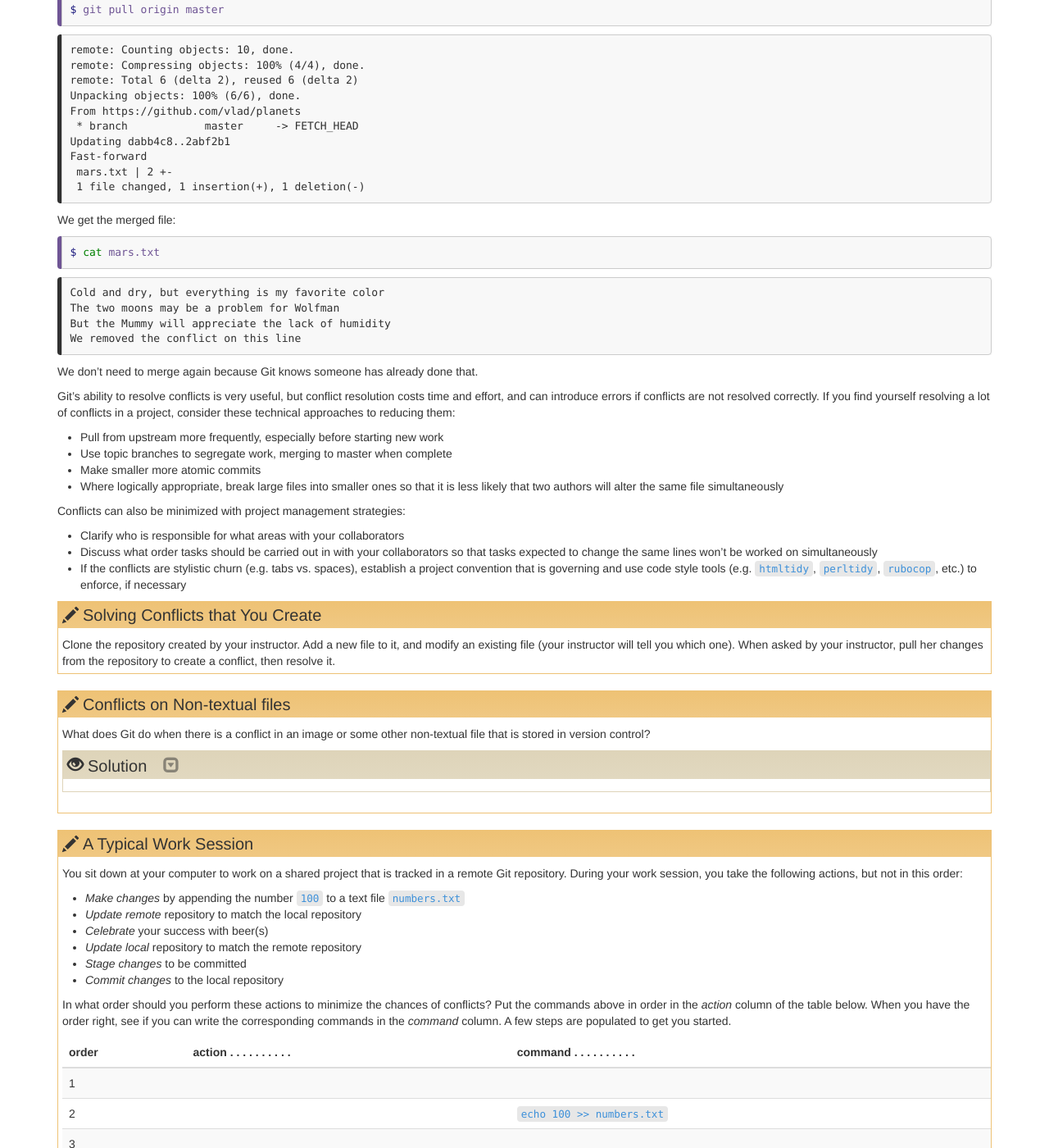
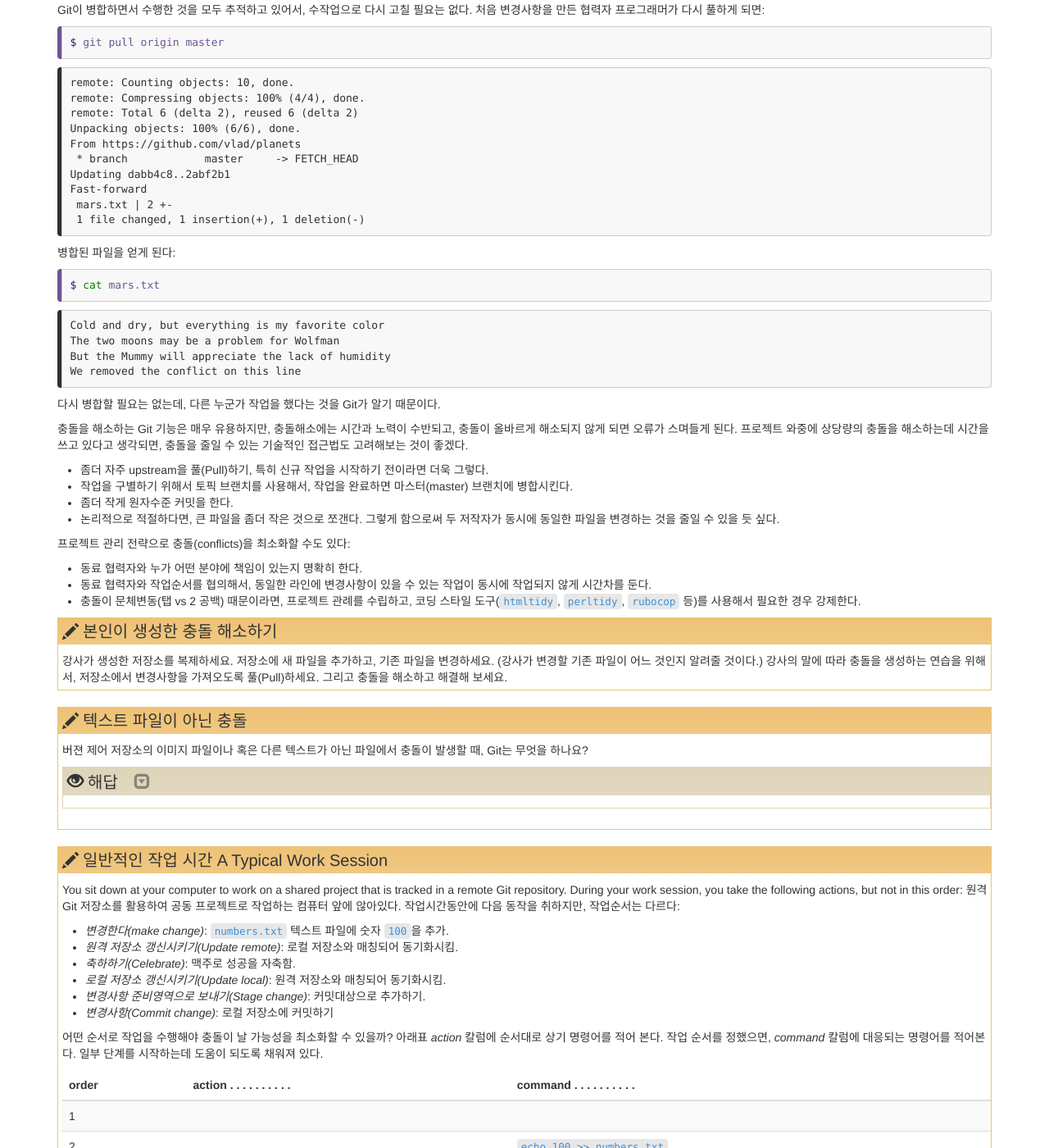
Before and after one commit to statkclee/git-novice-kr, a Jekyll site: the page built from _episodes/09-conflict.md, in a window 1280 px wide and 1400 px high, scrolled down 3647 px. Shown: the whole window at 82% size. Built offline with Jekyll 4.4.1, drawn with Linux system fonts in a browser that asks for light colours; some of the changed text lies outside the part shown.

Commit message:
translated conflict

```diff
--- a/_episodes/09-conflict.md
+++ b/_episodes/09-conflict.md
@@ -1,27 +1,30 @@
 ---
-title: Conflicts
+title: 충돌 (Conflicts)
 teaching: 15
 exercises: 0
 questions:
-- "What do I do when my changes conflict with someone else's?"
+- "본인 변경사항이 다른 누군가의 변경사항과 충돌나는 경우 어떻게 해야 하나요?"
 objectives:
-- "Explain what conflicts are and when they can occur."
-- "Resolve conflicts resulting from a merge."
+- "충돌이 무엇이고, 언제 생기는지를 설명한다."
+- "병합(merge)로부터 생기는 충돌을 해결한다."
 keypoints:
-- "Conflicts occur when two or more people change the same file(s) at the same time."
-- "The version control system does not allow people to overwrite each other's changes blindly, but highlights conflicts so that they can be resolved."
+- "충돌은 2명 혹은 그 이상의 사람들이 동시에 동일한 파일에 변경사항을 가할 때 발생된다."
+- "버전제어 시스템은 다른 사람의 변경사항을 그냥 덮어쓰게 하는 것을 허락하지 않고, 충돌나는 곳을 강조해서 해결될 수 있도록 한다."
 ---
 
-As soon as people can work in parallel, they'll likely step on each other's
-toes.  This will even happen with a single person: if we are working on
-a piece of software on both our laptop and a server in the lab, we could make
-different changes to each copy.  Version control helps us manage these
-[conflicts]({{ page.root }}/reference#conflicts) by giving us tools to
-[resolve]({{ page.root }}/reference#resolve) overlapping changes.
+사람들이 병렬로 작업을 할 수 있게 됨에 따라,
+누군가 다른 사람 작업영역에 발을 들여 넣을 가능성이 생겼다.
+혼자서 작업할 경우에도 이런 현상이 발생한다:
+소프트웨어 개발을 개인 노트북과 연구실 서버에서 작업한다면,
+각 작업본에 다른 변경사항을 만들 수 있다.
+버젼 제어(version control)가 겹치는 변경사항을
+[해결(resolve)]({{ page.root }}/reference.html#resolve)하는 툴을 제공함으로서,
+이러한 [충돌(conflicts)]({{ page.root }}/reference.html#conflicts)을 관리할 수 있게 돕는다.
 
-To see how we can resolve conflicts, we must first create one.  The file
-`mars.txt` currently looks like this in both partners' copies of our `planets`
-repository:
+충돌을 어떻게 해소할 수 있는지 확인하기 위해서,
+먼저 파일을 하나 생성하자.
+`mars.txt` 파일은 현재 두 협업하는 사람의 `planets` 저장소 사본에서는 다음과 같이 보인다:
+
 
 ~~~
 $ cat mars.txt
@@ -35,7 +38,7 @@ But the Mummy will appreciate the lack of humidity
 ~~~
 {: .output}
 
-Let's add a line to one partner's copy only:
+파트너 사본에만 한 줄을 추가하자:
 
 ~~~
 $ nano mars.txt
@@ -51,7 +54,7 @@ This line added to Wolfman's copy
 ~~~
 {: .output}
 
-and then push the change to GitHub:
+그리고 나서, 변경사항을 GitHub에 푸쉬하자:
 
 ~~~
 $ git add mars.txt
@@ -81,9 +84,8 @@ To https://github.com/vlad/planets
 ~~~
 {: .output}
 
-Now let's have the other partner
-make a different change to their copy
-*without* updating from GitHub:
+이제 또다른 파트너가 GitHub에서 갱신(update)하지 *않고*,
+본인 사본에 다른 변경사항을 작업한다:
 
 ~~~
 $ nano mars.txt
@@ -99,7 +101,7 @@ We added a different line in the other copy
 ~~~
 {: .output}
 
-We can commit the change locally:
+로컬 저장소에 변경사항을 커밋할 수 있다:
 
 ~~~
 $ git add mars.txt
@@ -113,7 +115,7 @@ $ git commit -m "Add a line in my copy"
 ~~~
 {: .output}
 
-but Git won't let us push it to GitHub:
+하지만, Git이 GitHub에는 푸쉬할 수 없게 한다:
 
 ~~~
 $ git push origin master
@@ -131,14 +133,15 @@ hint: See the 'Note about fast-forwards' in 'git push --help' for details.
 ~~~
 {: .output}
 
-![The Conflicting Changes](../fig/conflict.svg)
+![충돌하는 변경사항](../fig/conflict.svg)
 
-Git rejects the push because it detects that the remote repository has new updates that have not been
-incorporated into the local branch.
-What we have to do is pull the changes from GitHub,
-[merge]({{ page.root }}/reference#merge) them into the copy we're currently working in,
-and then push that.
-Let's start by pulling:
+Git이 푸쉬를 거절한다.
+이유는 로컬 브랜로 반영되지 않는 신규 업데이터트가 원격 저장소에 있음을 Git이 탐지했기 때문이다.
+즉, 본인이 작업한 변경사항이 다른 사람이 작업한 변경사항과 중첩되는 것을 Git이 탐지해서,
+앞에서 작업한 것을 뭉개지 않도록 정지시킨다.
+이제 해야될 작업은 GitHub에서 변경사항을 풀(Pull)해서 가져오고,
+현재 작업중인 작업본과 [병합(merge)]({{ page.root }}/reference.html#merge)해서 푸쉬한다.
+풀(Pull)부터 시작하자:
 
 ~~~
 $ git pull origin master
@@ -158,12 +161,11 @@ Automatic merge failed; fix conflicts and then commit the result.
 ~~~
 {: .output}
 
-The `git pull` command updates the local repository to include those
-changes already included in the remote repository.
-After the changes from remote branch have been fetched, Git detects that changes made to the local copy
-overlap with those made to the remote repository, and therefore refuses to merge the two versions to
-stop us from trampling on our previous work. The conflict is marked in
-in the affected file:
+`git pull` 명령어는 로컬 저장소를 갱신할 때 원격 저장소에 이미 반영된 변경사항을 포함시키도록 한다.
+원격 저장소 브랜치에서 변경사항을 가져온(fetch) 후에,
+로컬 저장소 사본의 변경사항이 원격 저장소 사본과 겹치는 것을 탐지해냈다.
+따라서, 앞서 작업한 것이 뭉개지지 않도록 서로 다른 두 버젼의 병합(merge)을 승인하지 않고 거절한 것이다.
+해당 파일에 충돌나는 부분을 다음과 같이 표식해 놓는다:
 
 ~~~
 $ cat mars.txt
@@ -182,18 +184,18 @@ This line added to Wolfman's copy
 ~~~
 {: .output}
 
-Our change is preceded by `<<<<<<< HEAD`.
-Git has then inserted `=======` as a separator between the conflicting changes
-and marked the end of the content downloaded from GitHub with `>>>>>>>`.
-(The string of letters and digits after that marker
-identifies the commit we've just downloaded.)
+`<<<<<<< HEAD`으로 시작되는 부분에 본인 변경사항이 나와있다.
+Git이 자동으로 `=======`을 넣어서 충돌나는 변경사항 사이에 구분자로 넣고,
+`>>>>>>>`기호는 GitHub에서 다운로드된 파일 내용의 마지막을 표시한다.
+(`>>>>>>>` 표시자 다음에 문자와 숫자로 구성된 문자열로 방금 다운로드한 커밋번호도 식별자로 제시한다.)
 
-It is now up to us to edit this file to remove these markers
-and reconcile the changes.
-We can do anything we want: keep the change made in the local repository, keep
-the change made in the remote repository, write something new to replace both,
-or get rid of the change entirely.
-Let's replace both so that the file looks like this:
+파일을 편집해서 표시자/구분자를 제거하고 변경사항을 일치하는 것은 전적으로 여러분에게 달려있다.
+원하는 무엇이든지 할 수 있다:
+예를 들어, 로컬 저장소의 변경사항을 반영하든,
+원격 저장소의 변경사항을 반영하든,
+로컬과 원격 저장소의 내용을 대체하는 새로운 것을 작성하든,
+혹은 변경사항을 완전히 제거하는 것도 가능하다.
+로컬과 원격 모두 교체해서 다음과 같이 파일이 보이도록 하자:
 
 ~~~
 $ cat mars.txt
@@ -208,9 +210,9 @@ We removed the conflict on this line
 ~~~
 {: .output}
 
-To finish merging,
-we add `mars.txt` to the changes being made by the merge
-and then commit:
+병합을 마무리하기 위해서,
+병합으로 생성된 변경사항을 `mars.txt` 파일에 추가하고 커밋한다:
+
 
 ~~~
 $ git add mars.txt
@@ -240,7 +242,7 @@ $ git commit -m "Merge changes from GitHub"
 ~~~
 {: .output}
 
-Now we can push our changes to GitHub:
+이제 변경사항을 GitHub에 푸쉬할 수 있다:
 
 ~~~
 $ git push origin master
@@ -258,9 +260,10 @@ To https://github.com/vlad/planets.git
 ~~~
 {: .output}
 
-Git keeps track of what we've merged with what,
-so we don't have to fix things by hand again
-when the collaborator who made the first change pulls again:
+Git이 병합하면서 수행한 것을 모두 추적하고 있어서,
+수작업으로 다시 고칠 필요는 없다.
+처음 변경사항을 만든 협력자 프로그래머가 다시 풀하게 되면:
+
 
 ~~~
 $ git pull origin master
@@ -281,7 +284,7 @@ Fast-forward
 ~~~
 {: .output}
 
-We get the merged file:
+병합된 파일을 얻게 된다:
 
 ~~~
 $ cat mars.txt
@@ -296,51 +299,51 @@ We removed the conflict on this line
 ~~~
 {: .output}
 
-We don't need to merge again because Git knows someone has already done that.
 
-Git's ability to resolve conflicts is very useful, but conflict resolution
-costs time and effort, and can introduce errors if conflicts are not resolved
-correctly. If you find yourself resolving a lot of conflicts in a project,
-consider these technical approaches to reducing them:
+다시 병합할 필요는 없는데,
+다른 누군가 작업을 했다는 것을 Git가 알기 때문이다.
 
-- Pull from upstream more frequently, especially before starting new work
-- Use topic branches to segregate work, merging to master when complete
-- Make smaller more atomic commits
-- Where logically appropriate, break large files into smaller ones so that it is
-  less likely that two authors will alter the same file simultaneously
+충돌을 해소하는 Git 기능은 매우 유용하지만,
+충돌해소에는 시간과 노력이 수반되고, 충돌이 올바르게 해소되지 않게 되면
+오류가 스며들게 된다.
+프로젝트 와중에 상당량의 충돌을 해소하는데 시간을 쓰고 있다고 생각되면,
+충돌을 줄일 수 있는 기술적인 접근법도 고려해보는 것이 좋겠다.
 
-Conflicts can also be minimized with project management strategies:
+- 좀더 자주 upstream을 풀(Pull)하기, 특히 신규 작업을 시작하기 전이라면 더욱 그렇다.
+- 작업을 구별하기 위해서 토픽 브랜치를 사용해서, 작업을 완료하면 마스터(master) 브랜치에 병합시킨다.
+- 좀더 작게 원자수준 커밋을 한다.
+- 논리적으로 적절하다면, 큰 파일을 좀더 작은 것으로 쪼갠다. 그렇게 함으로써
+  두 저작자가 동시에 동일한 파일을 변경하는 것을 줄일 수 있을 듯 싶다.
 
-- Clarify who is responsible for what areas with your collaborators
-- Discuss what order tasks should be carried out in with your collaborators so
-  that tasks expected to change the same lines won't be worked on simultaneously
-- If the conflicts are stylistic churn (e.g. tabs vs. spaces), establish a
-  project convention that is governing and use code style tools (e.g.
-  `htmltidy`, `perltidy`, `rubocop`, etc.) to enforce, if necessary
+프로젝트 관리 전략으로 충돌(conflicts)을 최소화할 수도 있다:
 
-> ## Solving Conflicts that You Create
+- 동료 협력자와 누가 어떤 분야에 책임이 있는지 명확히 한다.
+- 동료 협력자와 작업순서를 협의해서, 동일한 라인에 변경사항이 있을 수 있는 작업이 동시에 작업되지 않게 시간차를 둔다.
+- 충돌이 문체변동(탭 vs 2 공백) 때문이라면, 프로젝트 관례를 수립하고,
+  코딩 스타일 도구(`htmltidy`, `perltidy`, `rubocop` 등)를 사용해서 필요한 경우 강제한다.
+
+
+> ## 본인이 생성한 충돌 해소하기
 >
-> Clone the repository created by your instructor.
-> Add a new file to it,
-> and modify an existing file (your instructor will tell you which one).
-> When asked by your instructor,
-> pull her changes from the repository to create a conflict,
-> then resolve it.
+> 강사가 생성한 저장소를 복제하세요.
+> 저장소에 새 파일을 추가하고,
+> 기존 파일을 변경하세요. (강사가 변경할 기존 파일이 어느 것인지 알려줄 것이다.)
+> 강사의 말에 따라 충돌을 생성하는 연습을 위해서,
+> 저장소에서 변경사항을 가져오도록 풀(Pull)하세요.
+> 그리고 충돌을 해소하고 해결해 보세요.
 {: .challenge}
 
-> ## Conflicts on Non-textual files
+> ## 텍스트 파일이 아닌 충돌
 >
-> What does Git do
-> when there is a conflict in an image or some other non-textual file
-> that is stored in version control?
+> 버젼 제어 저장소의 이미지 파일이나 혹은 다른 텍스트가 아닌 파일에서 충돌이 발생할 때,
+> Git는 무엇을 하나요?
 >
-> > ## Solution
+> > ## 해답
 > >
-> > Let's try it. Suppose Dracula takes a picture of Martian surface and
-> > calls it `mars.jpg`.
+> > 먼저 시도해 보자.
+> > 드라큘라가 화성 표면에서 사진을 찍어 `mars.jpg`로 저장했다고 가정한다.
 > >
-> > If you do not have an image file of Mars available, you can create
-> > a dummy binary file like this:
+> > 화성 이미지 파일이 없다면 다음과 같이 더미 바이너리 파일을 생성할 수도 있다.
 > >
 > > ~~~
 > > $ head --bytes 1024 /dev/urandom > mars.jpg
@@ -353,10 +356,10 @@ Conflicts can also be minimized with project management strategies:
 > > ~~~
 > > {: .output}
 > >
-> > `ls` shows us that this created a 1-kilobyte file. It is full of
-> > random bytes read from the special file, `/dev/urandom`.
+> > `ls` 명령어를 사용해서 파일 크기가 1 킬로바이트임이 확인된다.
+> > `/dev/urandom` 특수 파일에서 불러온 임의 바이트로 꽉 차있다.
 > >
-> > Now, suppose Dracula adds `mars.jpg` to his repository:
+> > 이제, 드라큘라가 `mars.jpg` 파일을 본인 저장소에 저장한다고 상정한다:
 > >
 > > ~~~
 > > $ git add mars.jpg
@@ -371,9 +374,9 @@ Conflicts can also be minimized with project management strategies:
 > > ~~~
 > > {: .output}
 > >
-> > Suppose that Wolfman has added a similar picture in the meantime.
-> > His is a picture of the Martian sky, but it is *also* called `mars.jpg`.
-> > When Dracula tries to push, he gets a familiar message:
+> > 늑대인간도 비슷한 시점에 유사한 사진을 추가했다고 가정한다.
+> > 늑대인간의 사진은 화성하늘 사진인데, 이름도 `mars.jpg`로 동일하다.
+> > 드라큘라가 푸쉬하게 되면 유사한 메시지를 받게 된다:
 > >
 > > ~~~
 > > $ git push origin master
@@ -392,15 +395,15 @@ Conflicts can also be minimized with project management strategies:
 > > ~~~
 > > {: .output}
 > >
-> > We've learned that we must pull first and resolve any conflicts:
+> > 풀을 먼저한 뒤에 충돌나는 것을 해소한다는 것을 학습했다:
 > >
 > > ~~~
 > > $ git pull origin master
 > > ~~~
 > > {: .language-bash}
 > >
-> > When there is a conflict on an image or other binary file, git prints
-> > a message like this:
+> > 이미지나 기타 바이너리 파일에 충돌이 생길 때,
+> > Git은 다음과 같은 메시지를 출력한다:
 > >
 > > ~~~
 > > $ git pull origin master
@@ -418,21 +421,23 @@ Conflicts can also be minimized with project management strategies:
 > > ~~~
 > > {: .output}
 > >
-> > The conflict message here is mostly the same as it was for `mars.txt`, but
-> > there is one key additional line:
+> > 이번에도 충돌 메시지가 `mars.txt`에 나온 것과 거의 동일하다.
+> > 하지만, 중요한 추가 라인 한줄이 있다:
 > >
 > > ~~~
 > > warning: Cannot merge binary files: mars.jpg (HEAD vs. 439dc8c08869c342438f6dc4a2b615b05b93c76e)
 > > ~~~
 > >
-> > Git cannot automatically insert conflict markers into an image as it does
-> > for text files. So, instead of editing the image file, we must check out
-> > the version we want to keep. Then we can add and commit this version.
+> > Git은 자동으로 텍스트 파일에 했던 것처럼 이미지 파일에 충돌지점 표식을
+> > 끼워넣을 수 없다.
+> > 그래서 이미지 파일을 편집하는 대신에,
+> > 간직하고자 하는 버전을 쳇아웃(checkout)하고 나서 해당 버전을 추가(add)하고 커밋한다.
 > >
-> > On the key line above, Git has conveniently given us commit identifiers
-> > for the two versions of `mars.jpg`. Our version is `HEAD`, and Wolfman's
-> > version is `439dc8c0...`. If we want to use our version, we can use
-> > `git checkout`:
+> > 중요한 라인에, `mars.jpg` 두가지 버전에 대해서
+> > 커밋 식별자(commit identifier)를 Git이 제시하고 있다.
+> > 현재 작업 버젼은 `HEAD`이고, 늑대인간 작업버전은 `439dc8c0...`이다.
+> > 본인 작업버젼을 사용하고자 하면, `git checkout` 명령어를 사용한다:
+> >
 > >
 > > ~~~
 > > $ git checkout HEAD mars.jpg
@@ -446,8 +451,8 @@ Conflicts can also be minimized with project management strategies:
 > > ~~~
 > > {: .output}
 > >
-> > If instead we want to use Wolfman's version, we can use `git checkout` with
-> > Wolfman's commit identifier, `439dc8c0`:
+> > 대신에 늑대인간 버젼을 사용하려고 하면,
+> > `git checkout` 명령어를 늑대인간 `439dc8c0` 커밋 식별자와 함께 사용하면 된다:
 > >
 > > ~~~
 > > $ git checkout 439dc8c0 mars.jpg
@@ -461,10 +466,11 @@ Conflicts can also be minimized with project management strategies:
 > > ~~~
 > > {: .output}
 > >
-> > We can also keep *both* images. The catch is that we cannot keep them
-> > under the same name. But, we can check out each version in succession
-> > and *rename* it, then add the renamed versions. First, check out each
-> > image and rename it:
+> > 이미지 모두 보관할 수도 있다.
+> > 동일한 이미지명으로 보관할 수는 없다는 것이 중요하다.
+> > 순차적으로 각 버젼을 쳇아웃(checkout)하고 나서 이미지명을 변경한다.
+> > 그리고 나서 이름을 변경한 버젼을 추가한다.
+> > 먼저, 각 이미지를 쳇아웃하고 이름을 변경하자:
 > >
 > > ~~~
 > > $ git checkout HEAD mars.jpg
@@ -474,7 +480,8 @@ Conflicts can also be minimized with project management strategies:
 > > ~~~
 > > {: .language-bash}
 > >
-> > Then, remove the old `mars.jpg` and add the two new files:
+> > 그리고 나서, `mars.jpg` 이전 파일을 삭제하고
+> > 신규 파일 두개를 추가한다:
 > >
 > > ~~~
 > > $ git rm mars.jpg
@@ -492,29 +499,30 @@ Conflicts can also be minimized with project management strategies:
 > > ~~~
 > > {: .output}
 > >
-> > Now both images of Mars are checked into the repository, and `mars.jpg`
-> > no longer exists.
+> > 이제 화성 이미지 파일 두개가 저장소에서 확인되지만 `mars.jpg` 파일은 더이상 존재하지 않는다.
 > {: .solution}
 {: .challenge}
 
-> ## A Typical Work Session
+> ## 일반적인 작업 시간 A Typical Work Session
 >
 > You sit down at your computer to work on a shared project that is tracked in a
 > remote Git repository. During your work session, you take the following
 > actions, but not in this order:
+> 원격 Git 저장소를 활용하여 공동 프로젝트로 작업하는 컴퓨터 앞에 않아있다.
+> 작업시간동안에 다음 동작을 취하지만, 작업순서는 다르다:
 >
-> - *Make changes* by appending the number `100` to a text file `numbers.txt`
-> - *Update remote* repository to match the local repository
-> - *Celebrate* your success with beer(s)
-> - *Update local* repository to match the remote repository
-> - *Stage changes* to be committed
-> - *Commit changes* to the local repository
+> - *변경한다(make change)*: `numbers.txt` 텍스트 파일에 숫자 `100`을 추가.
+> - *원격 저장소 갱신시키기(Update remote)*: 로컬 저장소와 매칭되어 동기화시킴.
+> - *축하하기(Celebrate)*: 맥주로 성공을 자축함.
+> - *로컬 저장소 갱신시키기(Update local)*: 원격 저장소와 매칭되어 동기화시킴.
+> - *변경사항 준비영역으로 보내기(Stage change)*: 커밋대상으로 추가하기.
+> - *변경사항(Commit change)*: 로컬 저장소에 커밋하기
 >
-> In what order should you perform these actions to minimize the chances of
-> conflicts? Put the commands above in order in the *action* column of the table
-> below. When you have the order right, see if you can write the corresponding
-> commands in the *command* column. A few steps are populated to get you
-> started.
+> 어떤 순서로 작업을 수행해야 충돌이 날 가능성을 최소화할 수 있을까?
+> 아래표 *action* 칼럼에 순서대로 상기 명령어를 적어 본다.
+> 작업 순서를 정했으면, *command* 칼럼에 대응되는 명령어를 적어본다.
+> 일부 단계를 시작하는데 도움이 되도록 채워져 있다.
+>
 >
 > |order|action . . . . . . . . . . |command . . . . . . . . . . |
 > |-----|---------------------------|----------------------------|
@@ -525,7 +533,7 @@ Conflicts can also be minimized with project management strategies:
 > |5    |                           |                            |
 > |6    | Celebrate!                | `AFK`                      |
 >
-> > ## Solution
+> > ## 해답
 > >
 > > |order|action . . . . . . |command . . . . . . . . . . . . . . . . . . . |
 > > |-----|-------------------|----------------------------------------------|
```
